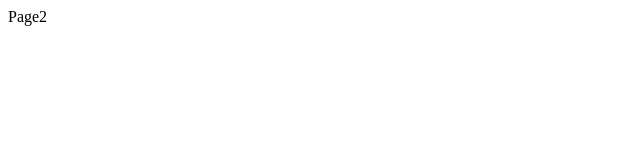
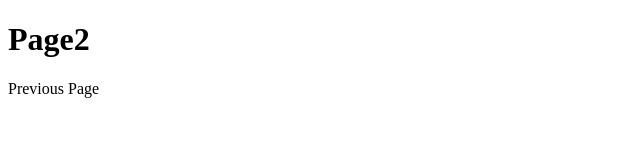
Before and after one commit to XNaAlOH4/Web, a plain HTML site: page Next/index.html in a window 1280 px wide. Shown: the whole page, without its empty margins (0-640 px from the left). Drawn offline with Linux system fonts and the light colour scheme.

Commit message:
Update index.html

```diff
--- a/Next/index.html
+++ b/Next/index.html
@@ -2,6 +2,14 @@
 <html>
   </head></head>
 <body>
-  Page2
+  <h1>Page2</h1>
+  <p onclick=PrevPage() >Previous Page</p>
+
+<script>
+function PrevPage() {
+  location.replace("https://xnaaloh4.github.io/Web");
+}
+
+</script>
 </body>
 </html>
```
